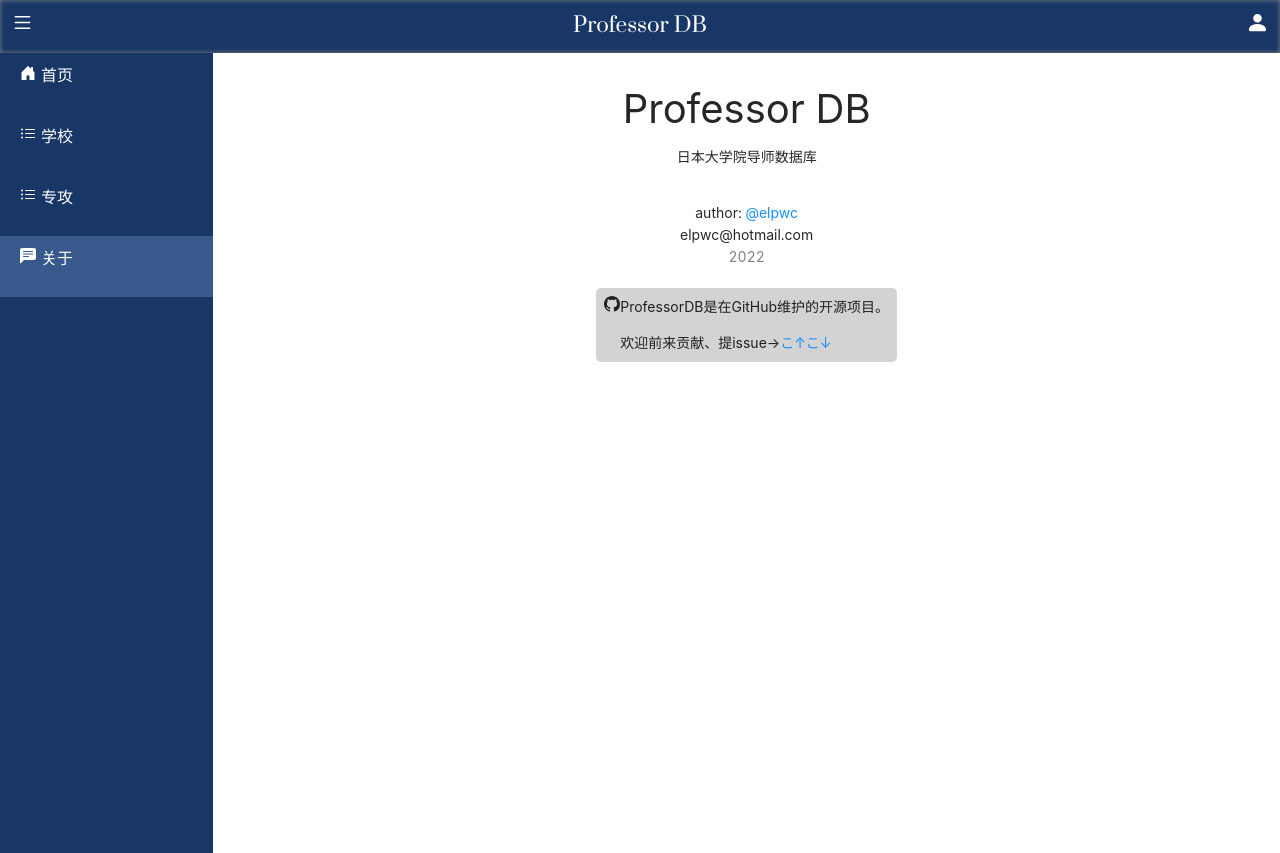
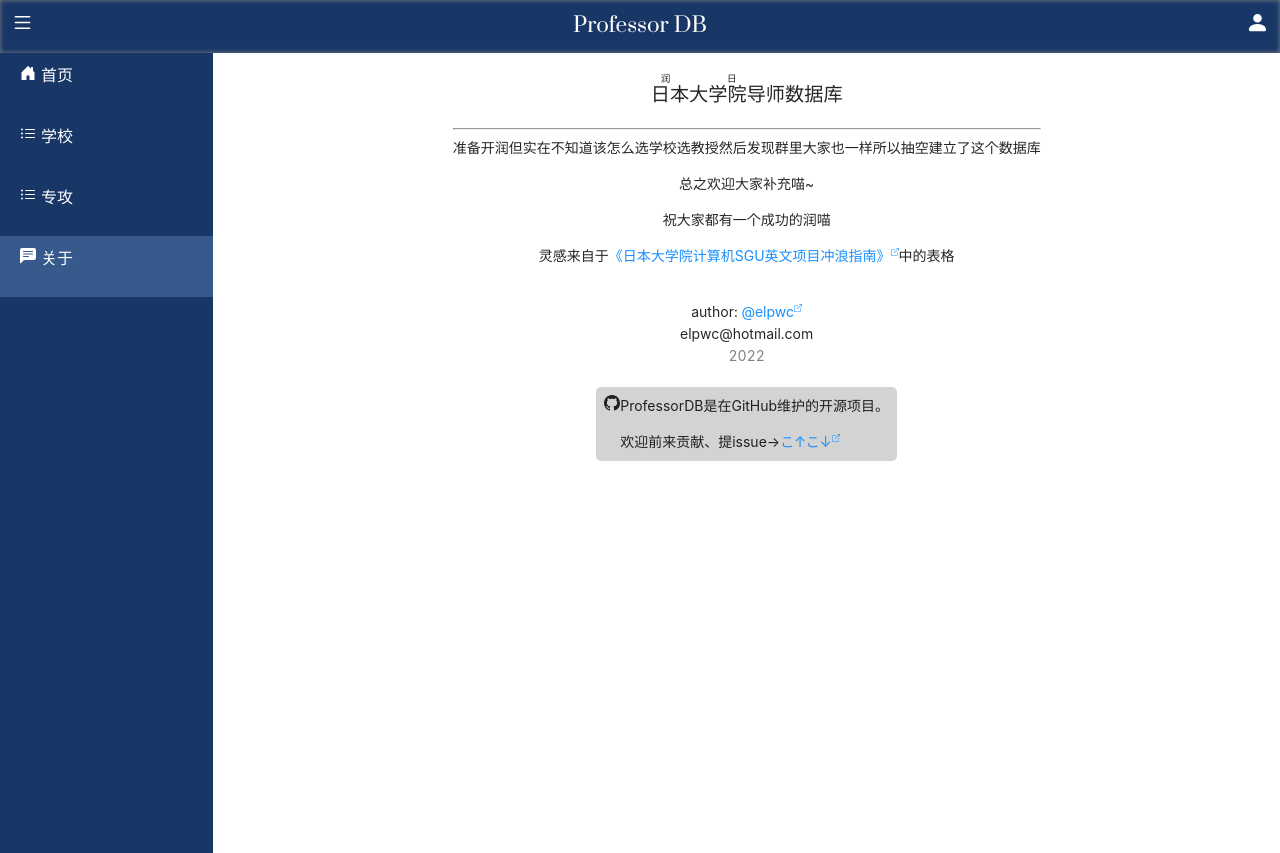
Before and after one commit to elpwc/ProfessorDB, a React (Create React App) app in the folder client/: page /about in a window 1280 px wide. Built offline with nearby package versions, Linux system fonts and the light colour scheme.

Commit message:
feat: add details to About page

```diff
--- a/client/src/pages/About/index.css
+++ b/client/src/pages/About/index.css
@@ -13,6 +13,7 @@
   font-size: 2.5rem;
   padding: 5px 0;
   margin: 0;
+	font-family: "Prata", serif;
 }
 
 .github{
--- a/client/src/pages/About/index.tsx
+++ b/client/src/pages/About/index.tsx
@@ -2,6 +2,7 @@ import { useEffect, useState } from "react";
 import { Navigate, useLocation, useNavigate, useParams } from "react-router";
 import { Row, Col } from "antd";
 import "./index.css";
+import { OuterLinkSVG } from "../../utils/svg";
 
 interface P {}
 
@@ -19,13 +20,39 @@ export default (props: P) => {
 	return (
 		<div className="aboutContainer">
 			<div className="titleContainer">
-				<p className="title">Professor DB</p>
-				<p>日本大学院导师数据库</p>
+				<p style={{ fontSize: "1.2rem" }}>
+					<ruby>
+						日本大学院<rp>(</rp>
+						<rt>润日</rt>
+						<rp>)</rp>
+					</ruby>
+					导师数据库
+				</p>
+				<hr />
+				<p>准备开润但实在不知道该怎么选学校选教授然后发现群里大家也一样所以抽空建立了这个数据库</p>
+				<p>总之欢迎大家补充喵~</p>
+				<p>祝大家都有一个成功的润喵</p>
+				<p>
+					灵感来自于
+					<a href="https://zhuanlan.zhihu.com/p/451410022" target="_blank">
+						《日本大学院计算机SGU英文项目冲浪指南》
+						<sup>
+							<OuterLinkSVG w={8} h={8} />
+						</sup>
+					</a>
+					中的表格
+				</p>
 			</div>
 
 			<div className="identity">
 				<p className="author">
-					author: <a href="https://github.com/elpwc" target="_blank">@elpwc</a>
+					author:{" "}
+					<a href="https://github.com/elpwc" target="_blank">
+						@elpwc
+						<sup>
+							<OuterLinkSVG w={8} h={8} />
+						</sup>
+					</a>
 				</p>
 				<p>elpwc@hotmail.com</p>
 
@@ -44,6 +71,9 @@ export default (props: P) => {
 						欢迎前来贡献、提issue→
 						<a href="https://github.com/elpwc/ProfessorDB" target="_blank">
 							こ↑こ↓
+							<sup>
+								<OuterLinkSVG w={8} h={8} />
+							</sup>
 						</a>
 					</div>
 				</div>
--- /dev/null
+++ b/client/src/utils/svg.tsx
@@ -0,0 +1,8 @@
+export const OuterLinkSVG = ({ w, h }: { w?: number; h?: number }) => {
+	return (
+		<svg xmlns="http://www.w3.org/2000/svg" width={w ?? 16} height={h ?? 16} fill="currentColor" viewBox="0 0 16 16">
+			<path fill-rule="evenodd" d="M8.636 3.5a.5.5 0 0 0-.5-.5H1.5A1.5 1.5 0 0 0 0 4.5v10A1.5 1.5 0 0 0 1.5 16h10a1.5 1.5 0 0 0 1.5-1.5V7.864a.5.5 0 0 0-1 0V14.5a.5.5 0 0 1-.5.5h-10a.5.5 0 0 1-.5-.5v-10a.5.5 0 0 1 .5-.5h6.636a.5.5 0 0 0 .5-.5z" />
+			<path fill-rule="evenodd" d="M16 .5a.5.5 0 0 0-.5-.5h-5a.5.5 0 0 0 0 1h3.793L6.146 9.146a.5.5 0 1 0 .708.708L15 1.707V5.5a.5.5 0 0 0 1 0v-5z" />
+		</svg>
+	);
+};
```
